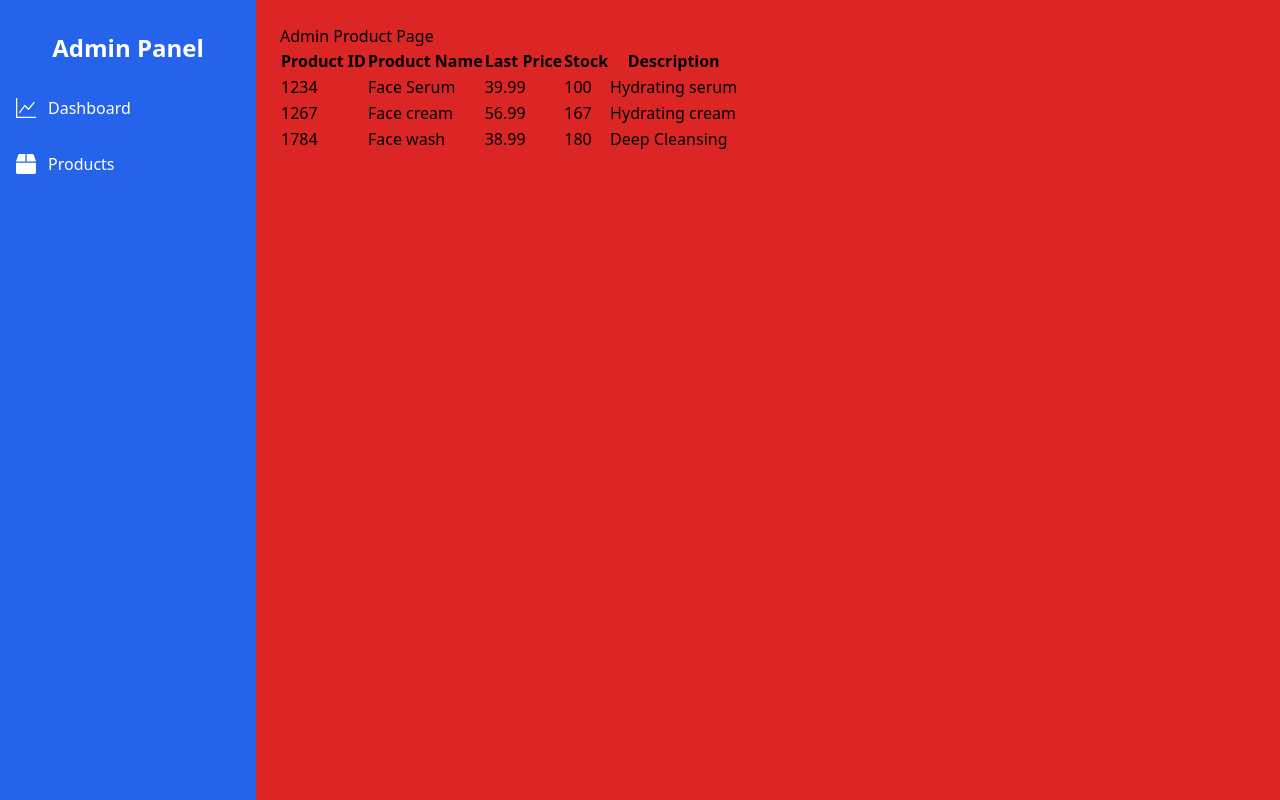
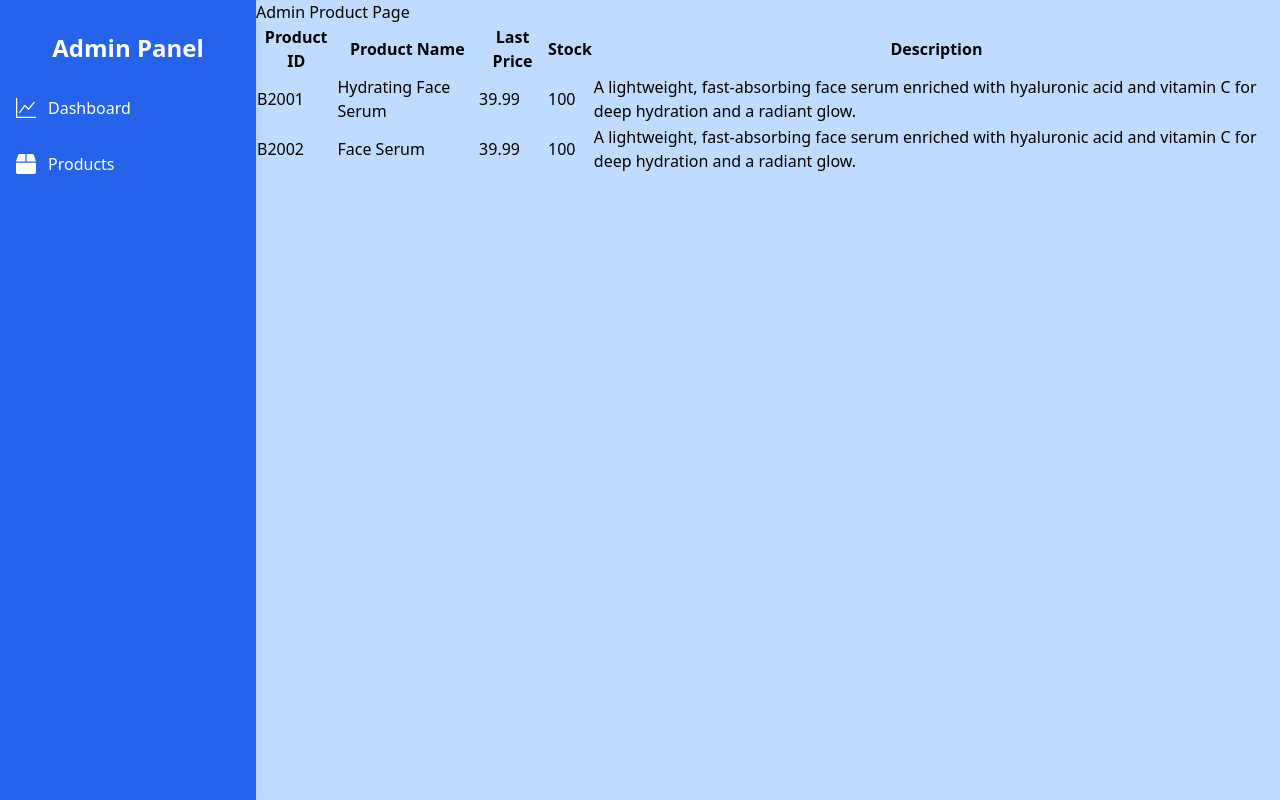
Before and after one commit to damindisamaranayaka/cbc-frontend, a React (Vite) app: page /admin/products in a window 1280 px wide. Built offline with nearby package versions, Linux system fonts and the light colour scheme; no server answers.

Commit message:
add map function in tables

```diff
--- a/src/pages/admin/adminProductPage.jsx
+++ b/src/pages/admin/adminProductPage.jsx
@@ -61,29 +61,15 @@ export default function AdminProductPage() {
                 </tr>
             </thead>
             <tbody>
-                <tr>
-                    <td>1234</td>
-                    <td>Face Serum</td>
-                    <td>39.99</td>
-                    <td>100</td>
-                    <td>Hydrating serum</td>
-                    </tr>
-
-                    <tr>
-                    <td>1267</td>
-                    <td>Face cream</td>
-                    <td>56.99</td>
-                    <td>167</td>
-                    <td>Hydrating cream</td>
-                    </tr>
-
-                    <tr>
-                    <td>1784</td>
-                    <td>Face wash</td>
-                    <td>38.99</td>
-                    <td>180</td>
-                    <td>Deep Cleansing</td>
-                    </tr>
+                {products.map((product,index) => {
+                    return <tr key={index}>
+                        <td>{product.productId}</td>
+                        <td>{product.productName}</td>
+                        <td>{product.lastPrice}</td>
+                        <td>{product.stock}</td>
+                        <td>{product.description}</td>
+                    </tr>;
+    })}
             </tbody>
         </table>
             </div>
--- a/src/pages/adminHomePage.jsx
+++ b/src/pages/adminHomePage.jsx
@@ -32,7 +32,7 @@ export default function AdminHomePage() {
       </div>
 
       {/* Main Content Area */}
-      <div className="w-[80%] h-screen bg-red-600 p-6">
+      <div className="w-[80%] h-screen ">
         <Routes>
           {/* Corrected paths (relative to /admin) */}
           <Route path="dashboard" element={<h1 className="text-3xl font-semibold">Dashboard</h1>} />
```
